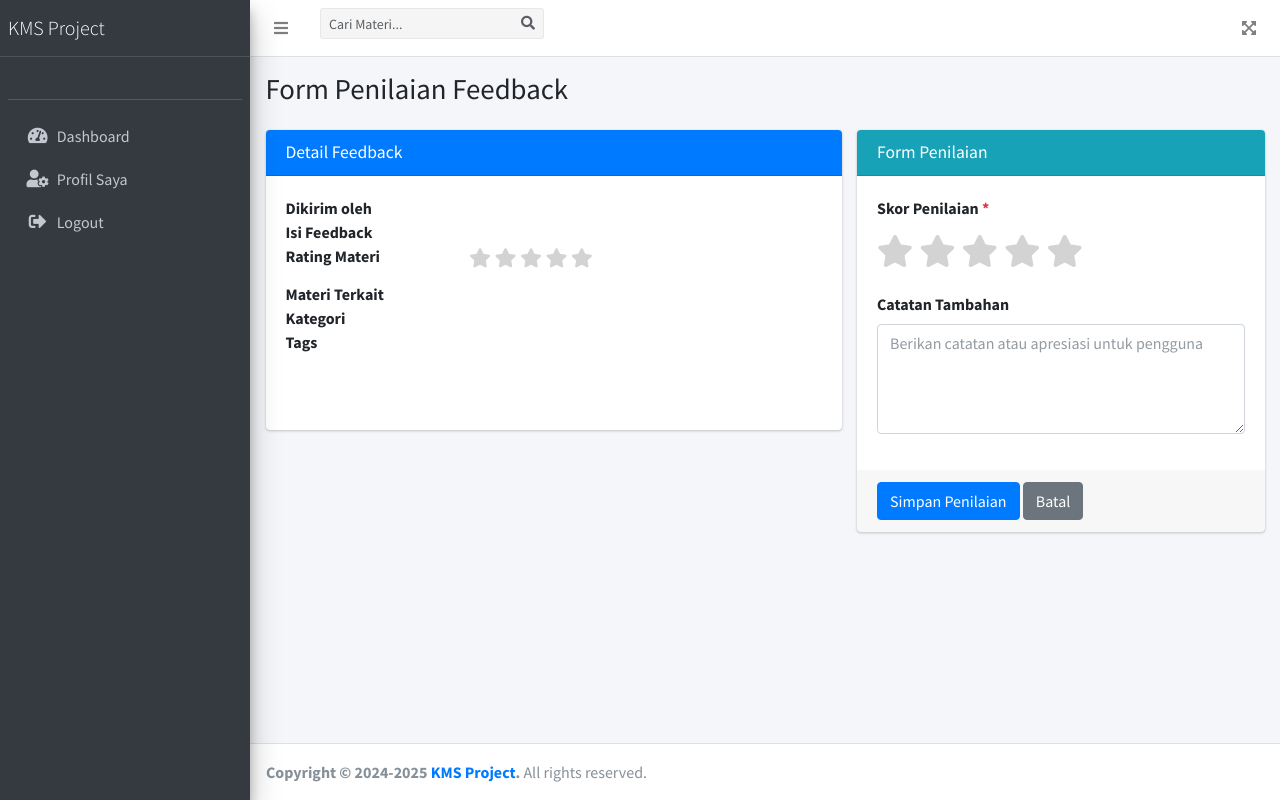
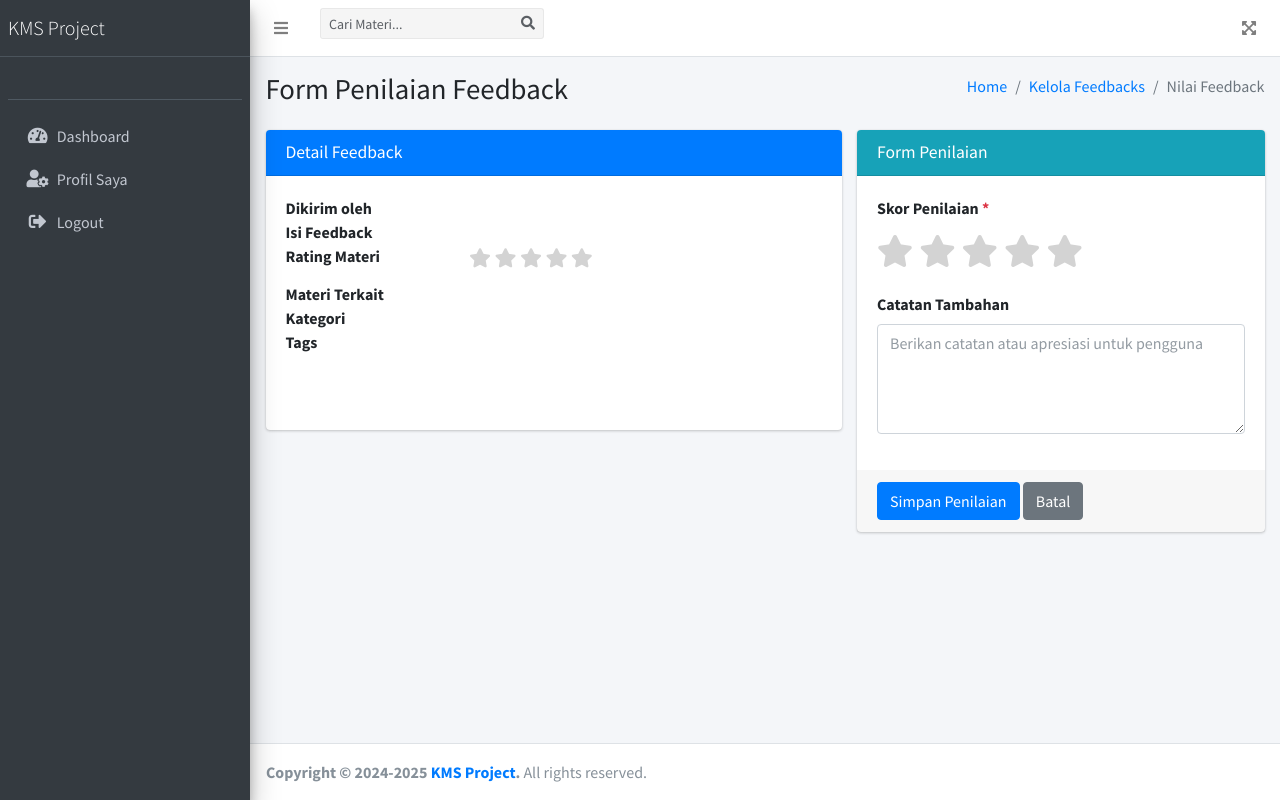
Before and after one commit to RizalRio/Knowledge-Management-System, a PHP site: template views/feedback/feedback-form.twig in a window 1280 px wide. Run offline with PHP 8.4, Linux system fonts and the light colour scheme; the template is opened without the code that fills it, so the values that code supplies are empty; some libraries are stand-ins or nearby versions.

Commit message:
Add breadcrumb navigation to various views for improved user experience

```diff
--- a/src/Application/Controllers/MaterialController.php
+++ b/src/Application/Controllers/MaterialController.php
@@ -217,7 +217,8 @@ class MaterialController
             'categories' => $this->db->select('tbl_categories', ['id', 'name'], ['archived' => 0]),
             'tags' => $this->db->select('tbl_tags', ['id', 'name'], ['archived' => 0]),
             'selected_category_ids' => $selectedCategoryIds,
-            'selected_tag_ids' => $selectedTagIds
+            'selected_tag_ids' => $selectedTagIds,
+            'current_path' => $request->getUri()->getPath()
         ]);
         $response->getBody()->write($body);
         return $response;
--- a/views/category/category-index.twig
+++ b/views/category/category-index.twig
@@ -2,6 +2,10 @@
 
 {% block title %}Manajemen Kategori{% endblock %}
 {% block page_title %}Manajemen Kategori{% endblock %}
+{% block breadcrumbs %}
+    <li class="breadcrumb-item"><a href="/dashboard">Home</a></li>
+    <li class="breadcrumb-item active">Manajemen Kategori</li>
+{% endblock %}
 
 {% block head_styles %}
   <link rel="stylesheet" href="/plugins/datatables-bs4/css/dataTables.bootstrap4.min.css">
--- a/views/feedback/feedback-form.twig
+++ b/views/feedback/feedback-form.twig
@@ -2,6 +2,11 @@
 
 {% block title %}Nilai Feedback{% endblock %}
 {% block page_title %}Form Penilaian Feedback{% endblock %}
+{% block breadcrumbs %}
+    <li class="breadcrumb-item"><a href="/dashboard">Home</a></li>
+    <li class="breadcrumb-item"><a href="/feedbacks">Kelola Feedbacks</a></li>
+    <li class="breadcrumb-item active">Nilai Feedback</li>
+{% endblock %}
 
 {# Tambahkan CSS untuk styling bintang interaktif #}
 {% block head_styles %}
--- a/views/feedback/feedback-index.twig
+++ b/views/feedback/feedback-index.twig
@@ -2,6 +2,10 @@
 
 {% block title %}Kelola Feedback{% endblock %}
 {% block page_title %}Daftar Feedback Pengguna{% endblock %}
+{% block breadcrumbs %}
+    <li class="breadcrumb-item"><a href="/dashboard">Home</a></li>
+    <li class="breadcrumb-item active">Kelola Feedback</li>
+{% endblock %}
 
 {# Tambahkan CSS khusus untuk DataTables di <head> #}
 {% block head_styles %}
--- a/views/layout-main.twig
+++ b/views/layout-main.twig
@@ -141,6 +141,13 @@
 										{% endblock %}
 									</h1>
 								</div>
+								<div class="col-sm-6">
+									<ol class="breadcrumb float-sm-right">
+										{% block breadcrumbs %}
+											<li class="breadcrumb-item"><a href="/dashboard">Home</a></li>
+										{% endblock %}
+									</ol>
+								</div>
 							</div>
 						</div>
 					</div>
--- a/views/material/material-assign.twig
+++ b/views/material/material-assign.twig
@@ -2,6 +2,11 @@
 
 {% block title %}Tugaskan Materi{% endblock %}
 {% block page_title %}Tugaskan Materi: {{ material.title }}{% endblock %}
+{% block breadcrumbs %}
+    <li class="breadcrumb-item"><a href="/dashboard">Home</a></li>
+    <li class="breadcrumb-item"><a href="/materials">Kelola Materi</a></li>
+    <li class="breadcrumb-item active">Tugaskan Materi</li>
+{% endblock %}
 
 {% block content %}
 <div class="card card-info">
--- a/views/material/material-create.twig
+++ b/views/material/material-create.twig
@@ -2,6 +2,11 @@
 
 {% block title %}Tambah Materi Baru{% endblock %}
 {% block page_title %}Tambah Materi Baru{% endblock %}
+{% block breadcrumbs %}
+    <li class="breadcrumb-item"><a href="/dashboard">Home</a></li>
+    <li class="breadcrumb-item"><a href="/materials">Kelola Materi</a></li>
+    <li class="breadcrumb-item active">Tambah Materi Baru</li>
+{% endblock %}
 
 {% block content %}
 <div class="card card-primary">
--- a/views/material/material-edit.twig
+++ b/views/material/material-edit.twig
@@ -2,6 +2,11 @@
 
 {% block title %}Edit Materi{% endblock %}
 {% block page_title %}Edit Materi: {{ material.title }}{% endblock %}
+{% block breadcrumbs %}
+    <li class="breadcrumb-item"><a href="/dashboard">Home</a></li>
+    <li class="breadcrumb-item"><a href="/materials">Kelola Materi</a></li>
+    <li class="breadcrumb-item active">Edit Materi</li>
+{% endblock %}
 
 {% block content %}
 <div class="card card-warning">
--- a/views/material/material-index.twig
+++ b/views/material/material-index.twig
@@ -2,6 +2,10 @@
 
 {% block title %}Kelola Materi{% endblock %}
 {% block page_title %}Daftar Materi{% endblock %}
+{% block breadcrumbs %}
+    <li class="breadcrumb-item"><a href="/dashboard">Home</a></li>
+    <li class="breadcrumb-item active">Kelola Materi</li>
+{% endblock %}
 
 {# Tambahkan CSS khusus untuk DataTables di <head> #}
 {% block head_styles %}
--- a/views/material/material-view.twig
+++ b/views/material/material-view.twig
@@ -2,6 +2,11 @@
 
 {% block title %}{{ material.title }}{% endblock %}
 {% block page_title %}Materi: {{ material.title }}{% endblock %}
+{% block breadcrumbs %}
+    <li class="breadcrumb-item"><a href="/dashboard">Home</a></li>
+    <li class="breadcrumb-item"><a href="/materials">Kelola Materi</a></li>
+    <li class="breadcrumb-item active">{{ material.title }}</li>
+{% endblock %}
 
 {# CSS untuk styling bintang #}
 {% block head_styles %}
--- a/views/profile.twig
+++ b/views/profile.twig
@@ -2,6 +2,10 @@
 
 {% block title %}Profil Saya{% endblock %}
 {% block page_title %}Profil Saya{% endblock %}
+{% block breadcrumbs %}
+    <li class="breadcrumb-item"><a href="/dashboard">Home</a></li>
+    <li class="breadcrumb-item active">Profil Saya</li>
+{% endblock %}
 
 {% block content %}
 <div class="row">
--- a/views/tag/tag-index.twig
+++ b/views/tag/tag-index.twig
@@ -2,6 +2,10 @@
 
 {% block title %}Manajemen Tag{% endblock %}
 {% block page_title %}Manajemen Tag{% endblock %}
+{% block breadcrumbs %}
+    <li class="breadcrumb-item"><a href="/dashboard">Home</a></li>
+    <li class="breadcrumb-item active">Manajemen Tag</li>
+{% endblock %}
 
 {% block head_styles %}
   <link rel="stylesheet" href="/plugins/datatables-bs4/css/dataTables.bootstrap4.min.css">
--- a/views/user/user-create.twig
+++ b/views/user/user-create.twig
@@ -3,6 +3,11 @@
 {% block title %}Tambah User Baru
 {% endblock %}
 {% block page_title %}Tambah User Baru
+{% endblock %}
+{% block breadcrumbs %}
+	<li class="breadcrumb-item"><a href="/dashboard">Home</a></li>
+	<li class="breadcrumb-item"><a href="/users">Kelola User</a></li>
+	<li class="breadcrumb-item active">Tambah User Baru</li>
 {% endblock %}
 
 {% block content %}
--- a/views/user/user-edit.twig
+++ b/views/user/user-edit.twig
@@ -4,6 +4,11 @@
 {% endblock %}
 {% block page_title %}Edit Pengguna:
 	{{ user.name }}
+{% endblock %}
+{% block breadcrumbs %}
+	<li class="breadcrumb-item"><a href="/dashboard">Home</a></li>
+	<li class="breadcrumb-item"><a href="/users">Kelola Pengguna</a></li>
+	<li class="breadcrumb-item active">Edit Pengguna</li>
 {% endblock %}
 
 {% block content %}
--- a/views/user/user-index.twig
+++ b/views/user/user-index.twig
@@ -3,6 +3,10 @@
 {% block title %}Kelola Pengguna
 {% endblock %}
 {% block page_title %}Daftar Pengguna
+{% endblock %}
+{% block breadcrumbs %}
+	<li class="breadcrumb-item"><a href="/dashboard">Home</a></li>
+	<li class="breadcrumb-item active">Kelola Pengguna</li>
 {% endblock %}
 
 {% block head_styles %}
```
